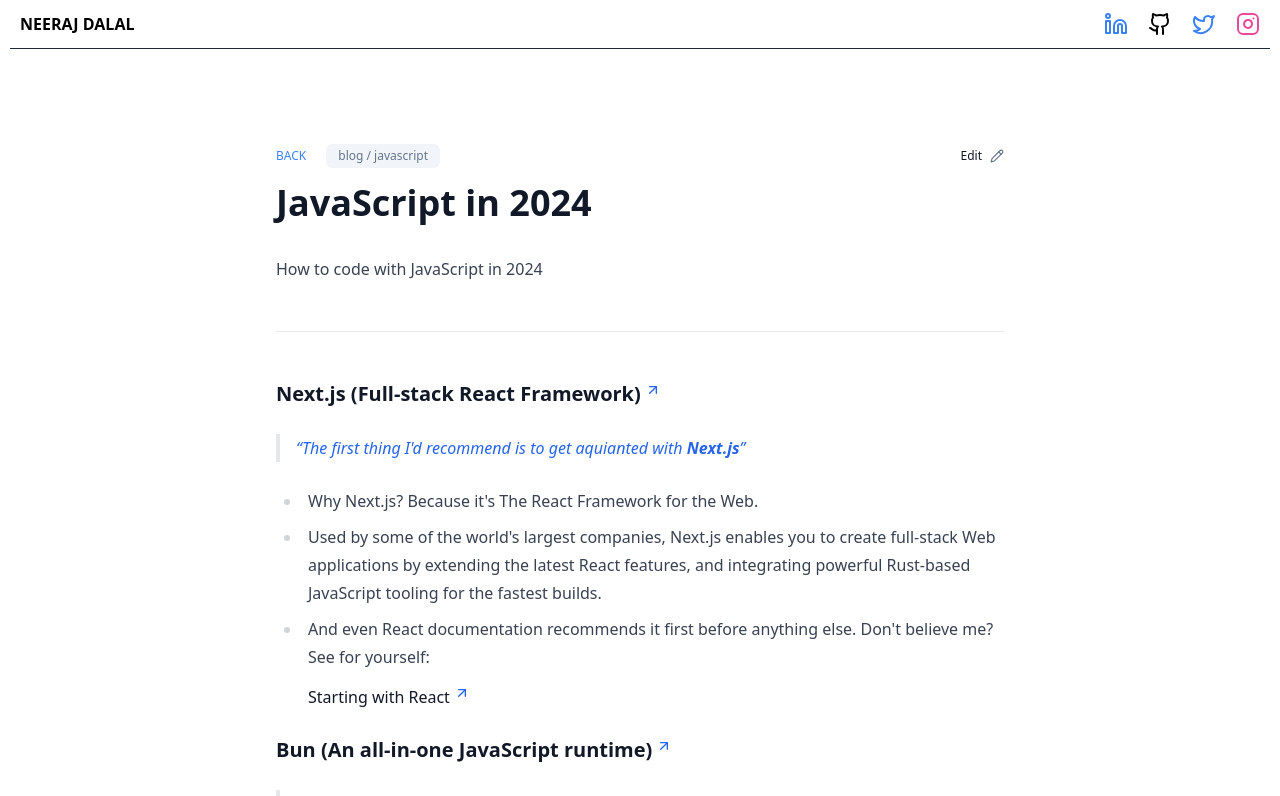
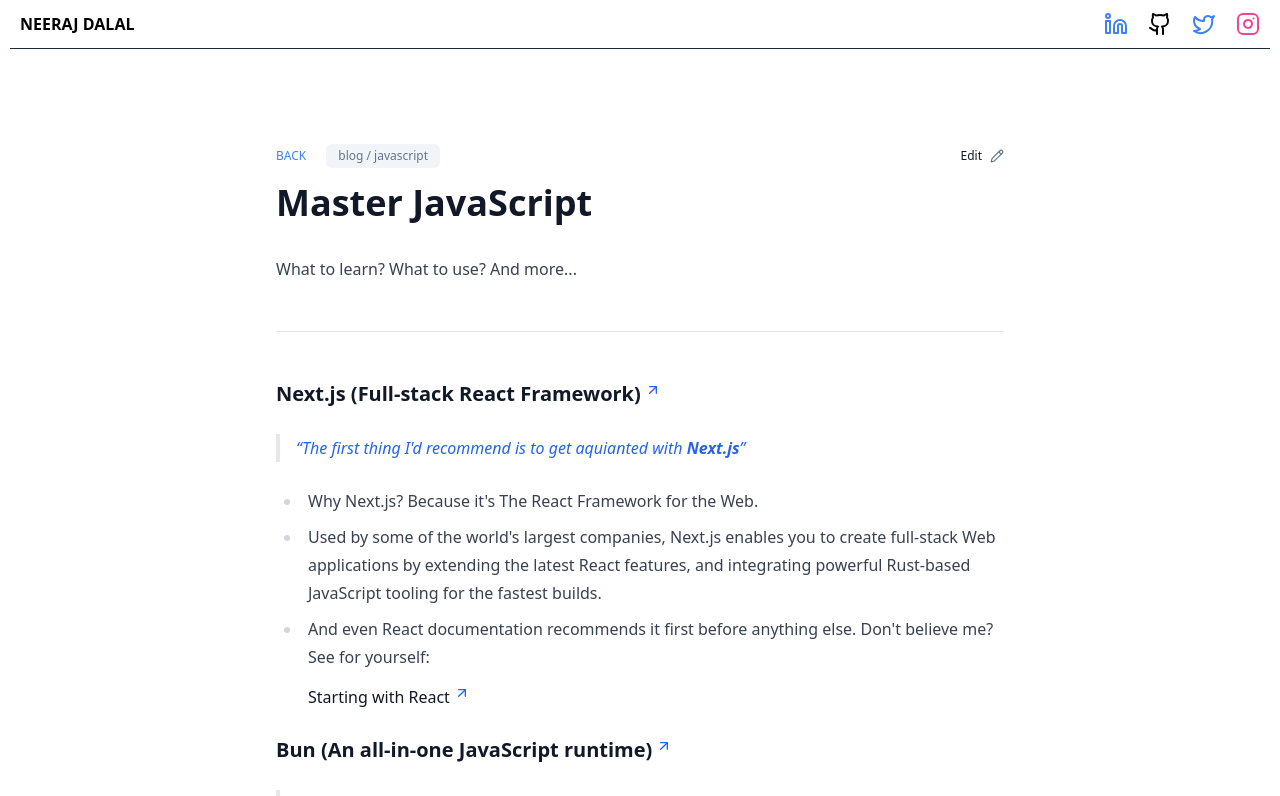
Before and after one commit to nrjdalal/v0.nrjdalal.com, a Next.js app: page /blog/javascript in a window 1280 px wide. Shown: the top 796 px of the page. Built offline with nearby package versions, Linux system fonts and the light colour scheme; no server answers.

Commit message:
javascript blog

```diff
--- a/src/app/(mdx)/blog/javascript/page.mdx
+++ b/src/app/(mdx)/blog/javascript/page.mdx
@@ -1,8 +1,8 @@
 import { ArrowUpRight } from 'lucide-react'
 
 export const metadata = {
-  title: 'JavaScript in 2024',
-  description: 'How to code with JavaScript in 2024',
+  title: 'Master JavaScript',
+  description: 'What to learn? What to use? And more...',
 }
 
 # {metadata.title}
```
